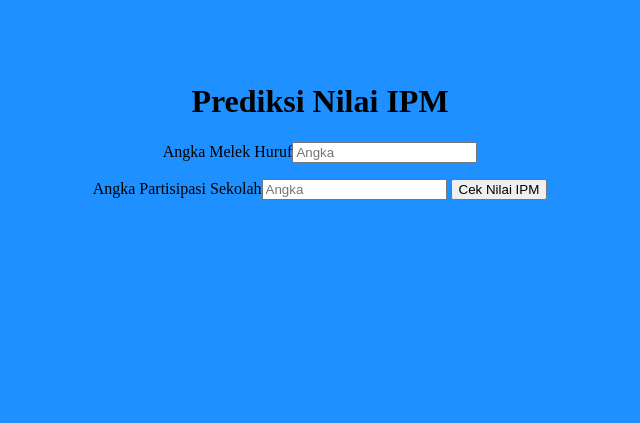
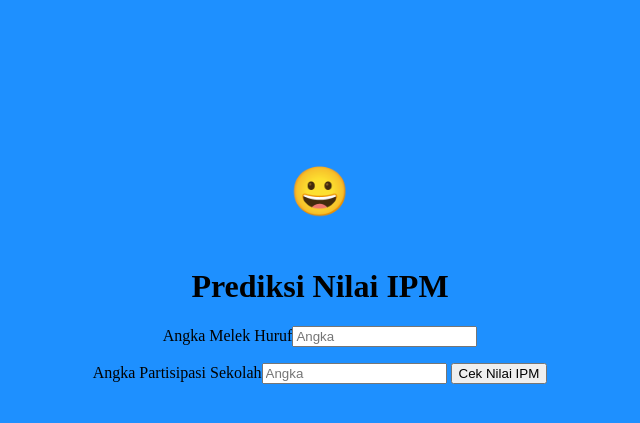
Before and after one commit to WidiWildaniAlfarisi/coba-biml, a Flask app: page / in a window 1280 px wide. Shown: the top 423 px of the page, without its empty margins (320-960 px from the left). Run offline with Flask 2, Linux system fonts and the light colour scheme; parts of the project's set-up code (start-up, migrations or seed data) failed here and were passed over.

Commit message:
Update index.html

```diff
--- a/templates/index.html
+++ b/templates/index.html
@@ -14,10 +14,14 @@
 	<br>
 	<br>
 	<br>
+	<br>
+	<br>
+	<br>
 <body bgcolor="DodgerBlue">
+	<h3><center><p style="font-size:48px">&#128512;</p><center></h3>
  <div class="login">
 	<h1>Prediksi Nilai IPM</h1>
-
+<font face="monotype corsiva">
      <!-- Main Input For Receiving Query to our ML -->
     <form action="{{ url_for('predict')}}"method="post">
     	<p> Angka Melek Huruf<input type="text" name="Angka Melek Huruf Penduduk Umur 15-24 Tahun Menurut Provinsi" placeholder="Angka" required="required" />
```
